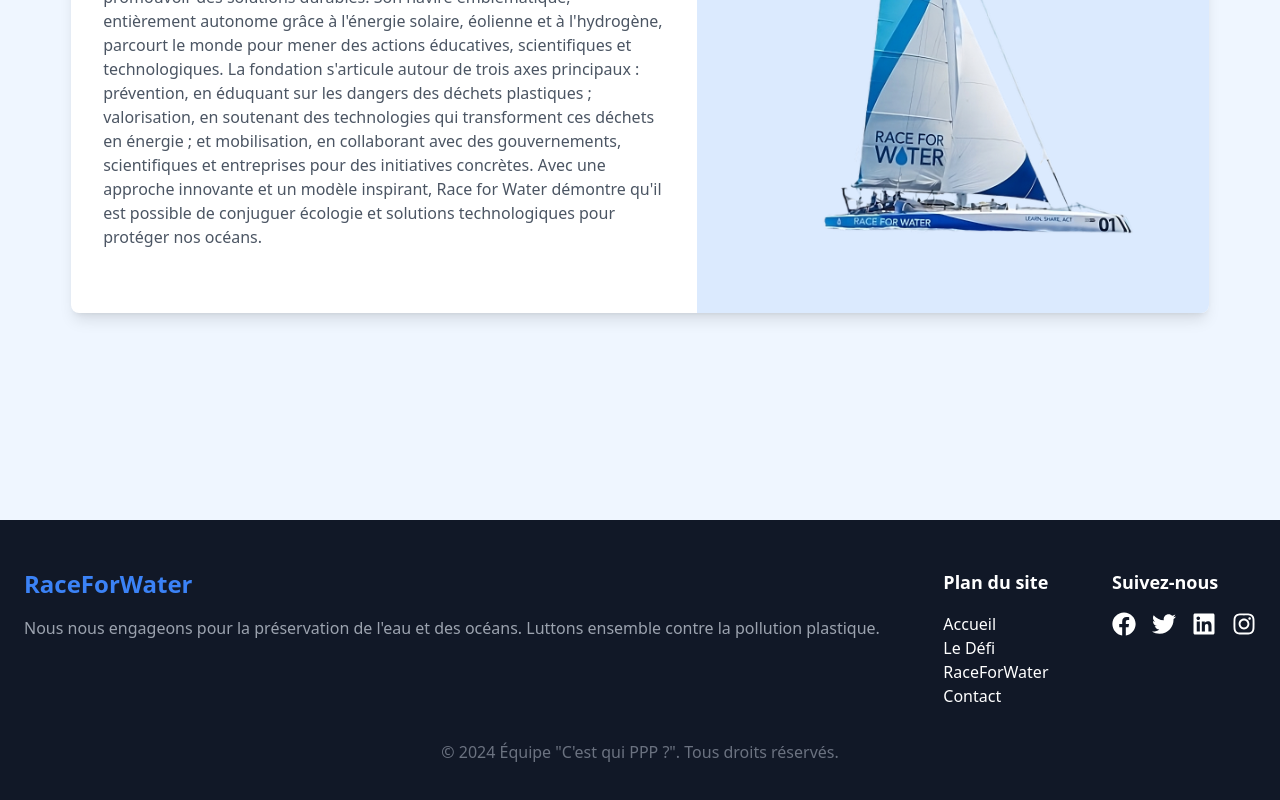
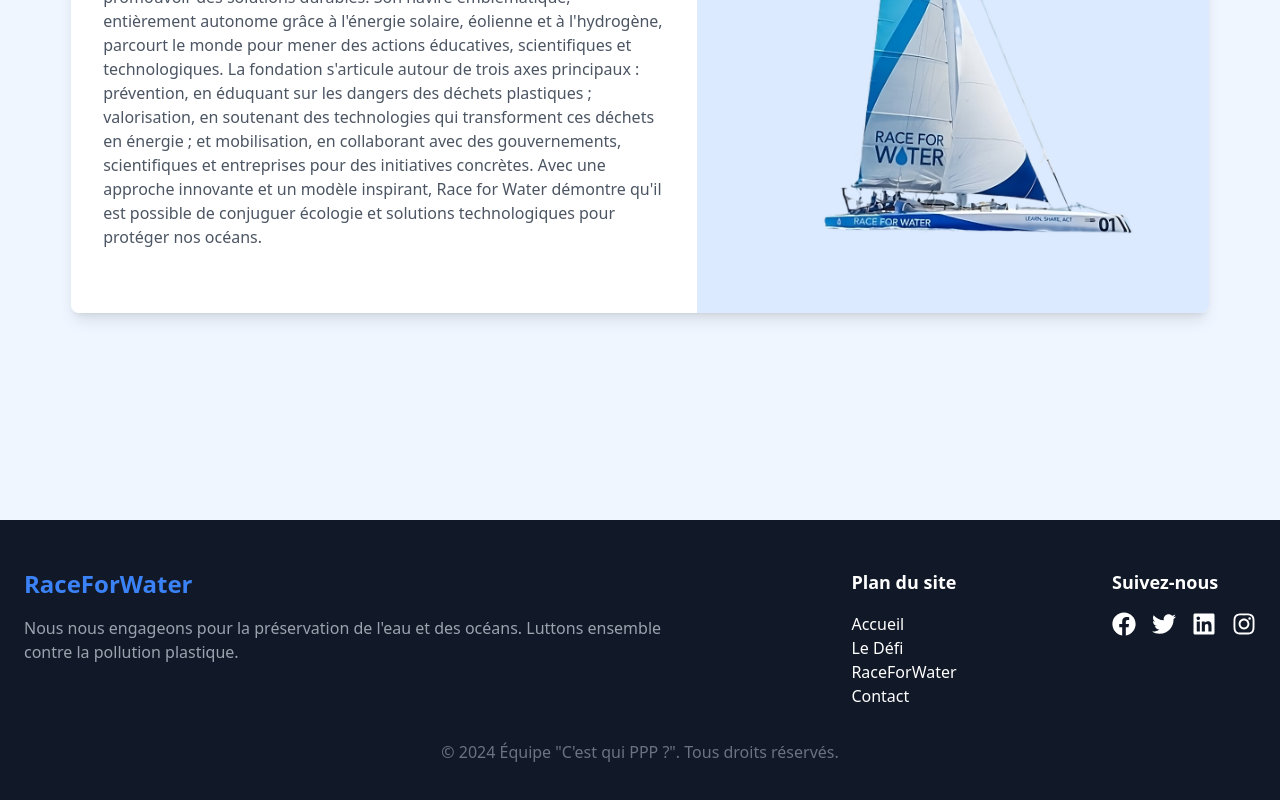
Before and after one commit to MyttocS82/NuitInfo_24-25, a React (Create React App) app in the folder defi-principal/: page / in a window 1280 px wide. Shown: the part 340-1140 px from the top of the page. Built offline with nearby package versions, Linux system fonts and the light colour scheme.

Commit message:
Commit update footer

```diff
--- a/defi-principal/src/App.js
+++ b/defi-principal/src/App.js
@@ -1,8 +1,8 @@
 import React, {useEffect} from "react";
-import Header from "./web-pages/Header"; // Import du Header
-import HeroSection from "./web-pages/HeroSection"; // Import du HeroSection
+import Header from "./web-pages/Header";
+import HeroSection from "./web-pages/HeroSection";
 import "./output.css";
-import Footer from "./web-pages/Footer"; // Fichier CSS de Tailwind
+import Footer from "./web-pages/Footer";
 
 function App() {
     useEffect(() => {
--- a/defi-principal/src/web-pages/Footer.js
+++ b/defi-principal/src/web-pages/Footer.js
@@ -9,8 +9,9 @@
                 <div className="flex flex-col md:flex-row justify-between mb-8">
                     <div>
                         <h3 className="text-2xl font-bold text-blue-500 mb-4">RaceForWater</h3>
-                        <p className="text-gray-400">
-                            Nous nous engageons pour la préservation de l'eau et des océans. Luttons ensemble contre la pollution plastique.
+                        <p className="text-gray-400 max-w-2xl">
+                            Nous nous engageons pour la préservation de l'eau et des océans.
+                            Luttons ensemble contre la pollution plastique.
                         </p>
                     </div>
 
--- a/defi-principal/src/web-pages/HeroSection.js
+++ b/defi-principal/src/web-pages/HeroSection.js
@@ -3,12 +3,12 @@
 
 function HeroSection() {
     return (
-        <section className="bg-blue-50 min-h-screen flex items-center justify-center px-2">
+        <section className="bg-blue-50 min-h-screen flex items-center justify-center px-2 relative">
             {/* Îlot avec description et image */}
             <div
                 className="bg-white shadow-lg rounded-lg overflow-hidden flex flex-col md:flex-row w-[90%] max-w-10xl mt-[-10%]">
-                {/* Colonne gauche : texte */}
-                <div className="p-8 flex flex-col justify-center">
+                {/* Colonne gauche : texte avec flou */}
+                <div className="p-8 flex flex-col justify-center bg-white/80 backdrop-blur-md rounded-l-lg">
                     <h2 className="text-2xl font-bold text-blue-700 mb-4">À propos de RaceForWater</h2>
                     <p className="text-gray-600">
                         Race for Water est une fondation suisse créée en 2010, engagée dans la préservation des océans
```
